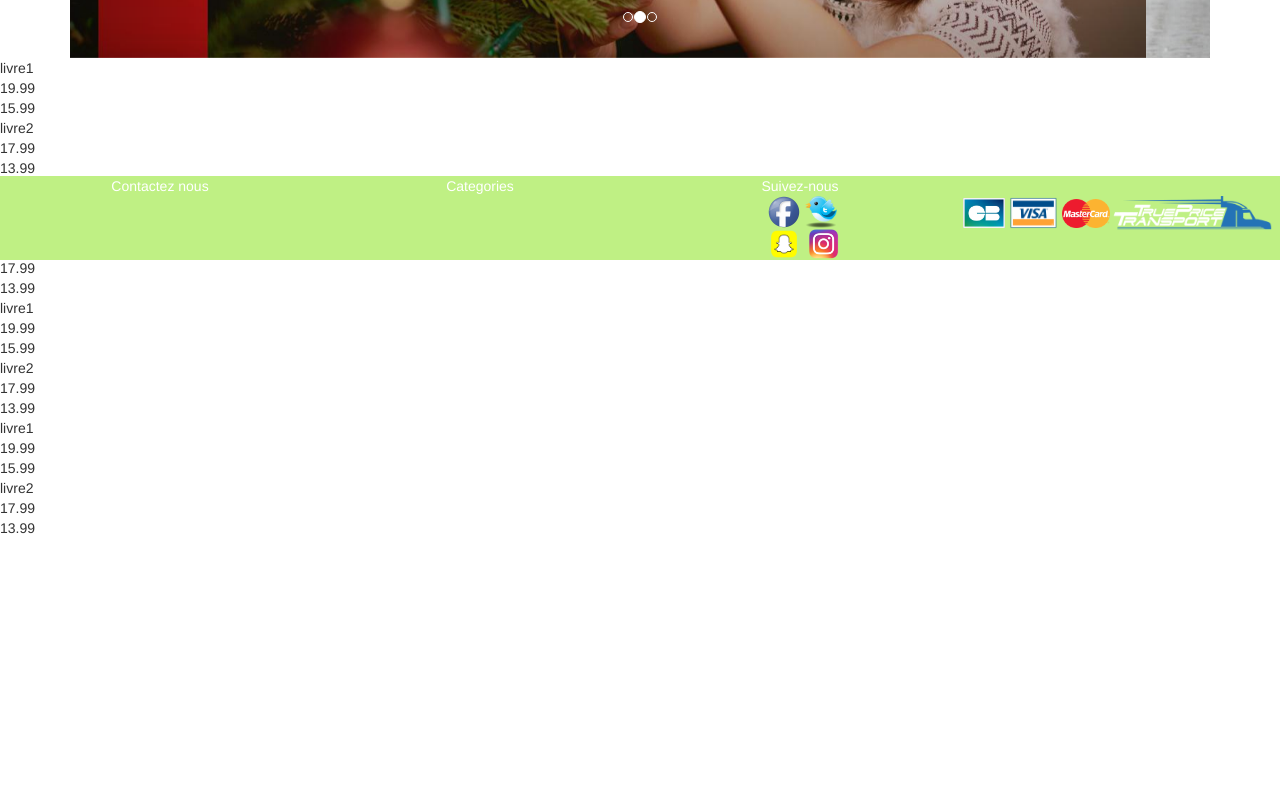
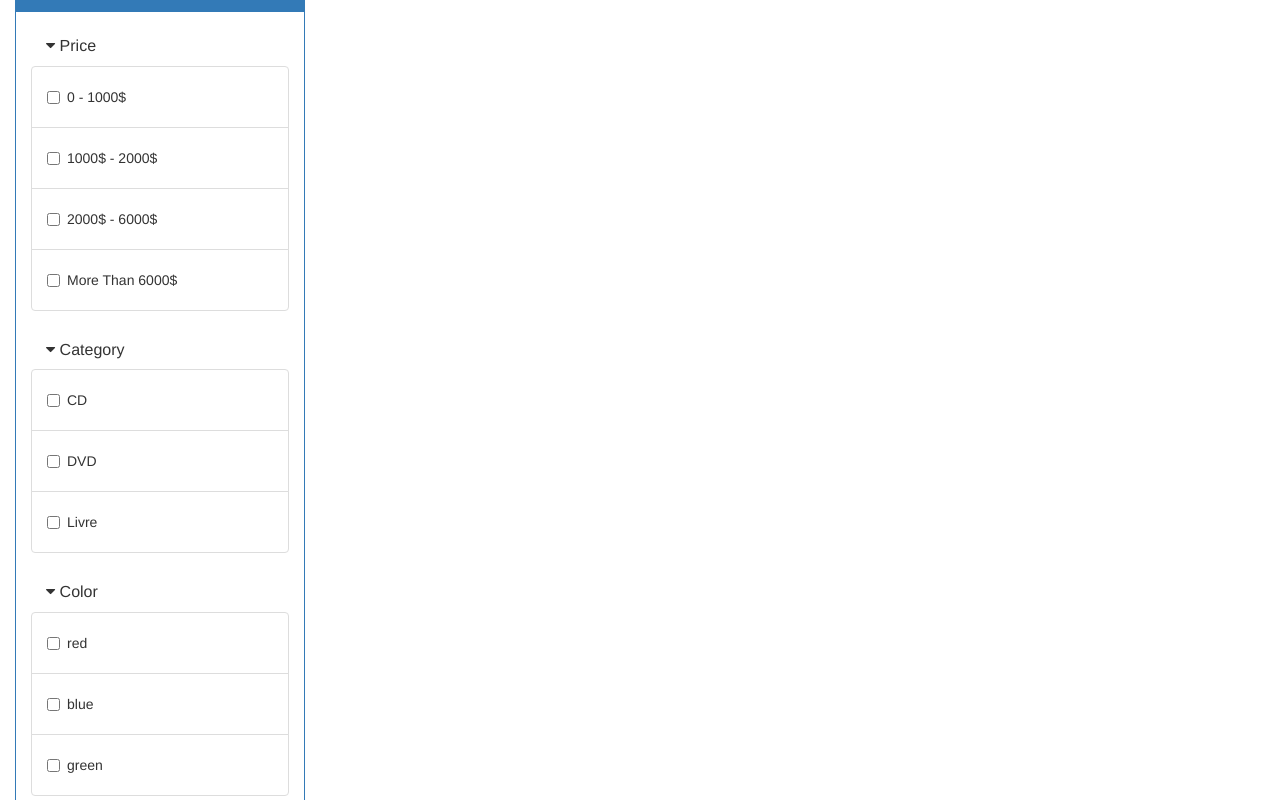
Before and after one commit to jimetevenard/Logos-Boutique-Front, an Angular app: page / in a window 1280 px wide. Shown: the part 540-1340 px from the top of the page. Before the commit the page ends 1078 px from the top, so only its background shows below. Built offline with nearby package versions, Linux system fonts and the light colour scheme; data requests are answered from the project's data file; what angular-font-awesome would draw is missing.

Commit message:
begin filter board

```diff
--- a/src/app/app.component.html
+++ b/src/app/app.component.html
@@ -1,7 +1,7 @@
 <!--The content below is only a placeholder and can be replaced.-->
 <app-header [panierProduits]="panierProduits"></app-header>
-<app-header></app-header>
 <app-carousel></app-carousel>
+<app-filtre-board></app-filtre-board>
 <product-list [listeProduit]="produits"></product-list>
 
-<app-footer></app-footer>
+<!-- <app-footer></app-footer> -->
--- a/src/app/app.module.ts
+++ b/src/app/app.module.ts
@@ -14,6 +14,7 @@ import { ProduitService } from './service/produit.service';
 import { CarouselComponent } from './carousel/carousel.component';
 import { FooterComponent } from './footer/footer.component';
 import { PanierComponent } from './panier/panier.component';
+import { FiltreBoardComponent } from './filtre-board/filtre-board.component';
 
 @NgModule({
   declarations: [
@@ -23,7 +24,8 @@ import { PanierComponent } from './panier/panier.component';
     ProductBlockComponent,
     CarouselComponent,
     FooterComponent,
-    PanierComponent
+    PanierComponent,
+    FiltreBoardComponent
   ],
   imports: [
     BrowserModule,
--- /dev/null
+++ b/src/app/filtre-board/filtre-board.component.html
@@ -0,0 +1,149 @@
+<div class="container-fluid">
+  <div class="row">
+    <div class="col-xs-6 col-sm-3">
+      <div id="accordion" class="panel panel-primary behclick-panel">
+        <div class="panel-heading">
+          <h3 class="panel-title">Search Filter Car</h3>
+        </div>
+        <div class="panel-body">
+          <div class="panel-heading ">
+            <h4 class="panel-title">
+              <a data-toggle="collapse" href="#collapse0">
+                <i class="indicator fa fa-caret-down" aria-hidden="true"></i> Price
+              </a>
+            </h4>
+          </div>
+          <div id="collapse0" class="panel-collapse collapse in">
+            <!-- à modifier -->
+            <ul class="list-group">
+              <li class="list-group-item">
+                <div class="checkbox">
+                  <label>
+                    <input type="checkbox" value=""> 0 - 1000$
+                  </label>
+                </div>
+              </li>
+              <li class="list-group-item">
+                <div class="checkbox">
+                  <label>
+                    <input type="checkbox" value=""> 1000$ - 2000$
+                  </label>
+                </div>
+              </li>
+              <li class="list-group-item">
+                <div class="checkbox">
+                  <label>
+                    <input type="checkbox" value=""> 2000$ - 6000$
+                  </label>
+                </div>
+              </li>
+              <li class="list-group-item">
+                <div class="checkbox">
+                  <label>
+                    <input type="checkbox" value=""> More Than 6000$
+                  </label>
+                </div>
+              </li>
+            </ul>
+            <!-- fin à modifier -->
+          </div>
+
+          <div class="panel-heading ">
+            <h4 class="panel-title">
+              <a data-toggle="collapse" href="#collapse1">
+                <i class="indicator fa fa-caret-down" aria-hidden="true"></i> Category
+              </a>
+            </h4>
+          </div>
+          <div id="collapse1" class="panel-collapse collapse in">
+            <ul class="list-group">
+              <li class="list-group-item">
+                <div class="checkbox">
+                  <label>
+                    <input type="checkbox" value=""> CD
+                  </label>
+                </div>
+              </li>
+              <li class="list-group-item">
+                <div class="checkbox">
+                  <label>
+                    <input type="checkbox" value=""> DVD
+                  </label>
+                </div>
+              </li>
+              <li class="list-group-item">
+                <div class="checkbox">
+                  <label>
+                    <input type="checkbox" value=""> Livre
+                  </label>
+                </div>
+              </li>
+            </ul>
+          </div>
+          <div class="panel-heading">
+            <h4 class="panel-title">
+              <a data-toggle="collapse" href="#collapse3">
+                <i class="indicator fa fa-caret-down" aria-hidden="true"></i> Color</a>
+            </h4>
+          </div>
+          <div id="collapse3" class="panel-collapse collapse in">
+            <ul class="list-group">
+              <li class="list-group-item">
+                <div class="checkbox">
+                  <label>
+                    <input type="checkbox" value=""> red
+                  </label>
+                </div>
+              </li>
+              <li class="list-group-item">
+                <div class="checkbox">
+                  <label>
+                    <input type="checkbox" value=""> blue
+                  </label>
+                </div>
+              </li>
+              <li class="list-group-item">
+                <div class="checkbox">
+                  <label>
+                    <input type="checkbox" value=""> green
+                  </label>
+                </div>
+              </li>
+            </ul>
+          </div>
+          <div class="panel-heading">
+            <h4 class="panel-title">
+              <a data-toggle="collapse" href="#collapse2">
+                <i class="indicator fa fa-caret-right" aria-hidden="true"></i> Collapsible list group</a>
+            </h4>
+          </div>
+          <div id="collapse2" class="panel-collapse collapse">
+            <ul class="list-group">
+              <li class="list-group-item">
+                <div class="checkbox">
+                  <label>
+                    <input type="checkbox" value=""> 7
+                  </label>
+                </div>
+              </li>
+              <li class="list-group-item">
+                <div class="checkbox">
+                  <label>
+                    <input type="checkbox" value=""> 8
+                  </label>
+                </div>
+              </li>
+              <li class="list-group-item">
+                <div class="checkbox">
+                  <label>
+                    <input type="checkbox" value=""> 9
+                  </label>
+                </div>
+              </li>
+            </ul>
+          </div>
+        </div>
+      </div>
+    </div>
+  </div>
+</div>
--- /dev/null
+++ b/src/app/filtre-board/filtre-board.component.ts
@@ -0,0 +1,15 @@
+import { Component, OnInit } from '@angular/core';
+
+@Component({
+  selector: 'app-filtre-board',
+  templateUrl: './filtre-board.component.html',
+  styleUrls: ['./filtre-board.component.css']
+})
+export class FiltreBoardComponent implements OnInit {
+
+  constructor() { }
+
+  ngOnInit() {
+  }
+
+}
--- a/src/app/panier/panier.component.ts
+++ b/src/app/panier/panier.component.ts
@@ -9,6 +9,7 @@ export class PanierComponent implements OnInit {
 
 @Input()
 panierProduits;
+
   constructor() { }
 
   ngOnInit() {
```
Also changed, not shown: src/app/filtre-board/filtre-board.component.css (added), 1 other file (tests, documents, lock files or other folders).
